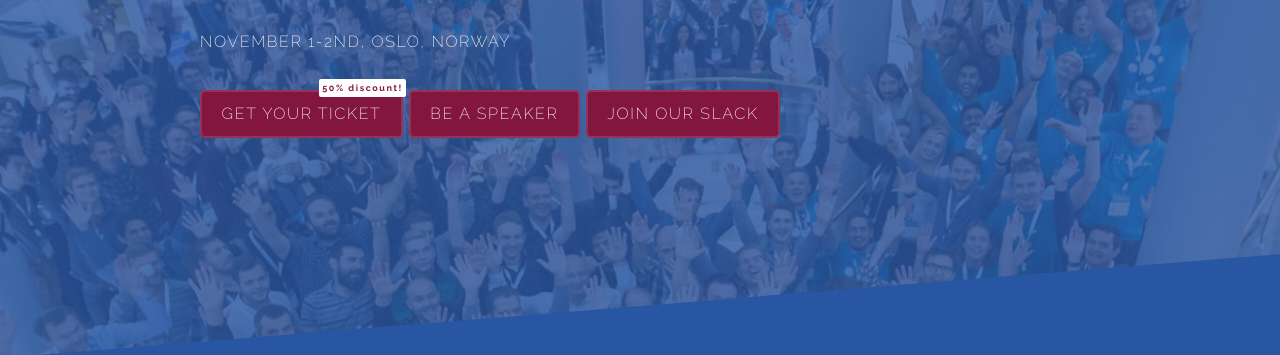
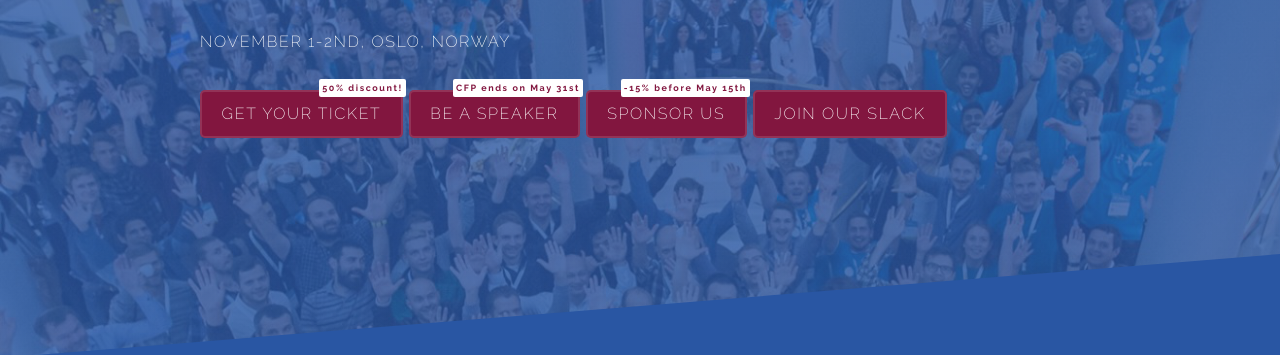
Before and after one commit to mobileera/mobileera-2018, a plain HTML site: page build/index.html in a window 1280 px wide. Shown: the part 382-737 px from the top of the page. Drawn offline with Linux system fonts and the light colour scheme.

Commit message:
cta updated

```diff
--- a/build/index.html
+++ b/build/index.html
@@ -66,7 +66,10 @@
 				<p>
 					<a href="https://ti.to/mobile-era/2018/">Get your ticket<span>50% discount!</span></a>
 					<wbr>
-					<a href="https://bit.ly/me2018-cfp">Be a speaker</a>
+					<a href="https://bit.ly/me2018-cfp">Be a speaker<span>CFP ends on May 31st</span></a>
+					<wbr>
+					<a href="https://mobileera.rocks/assets/Mobile-Era-2018-Call-For-Sponsors.pdf">Sponsor us<span>-15% before May 15th</span></a>
+					<wbr>
 					<a href="https://bit.ly/mobileera-slack">Join our Slack</a>
 
 				</p>
```
